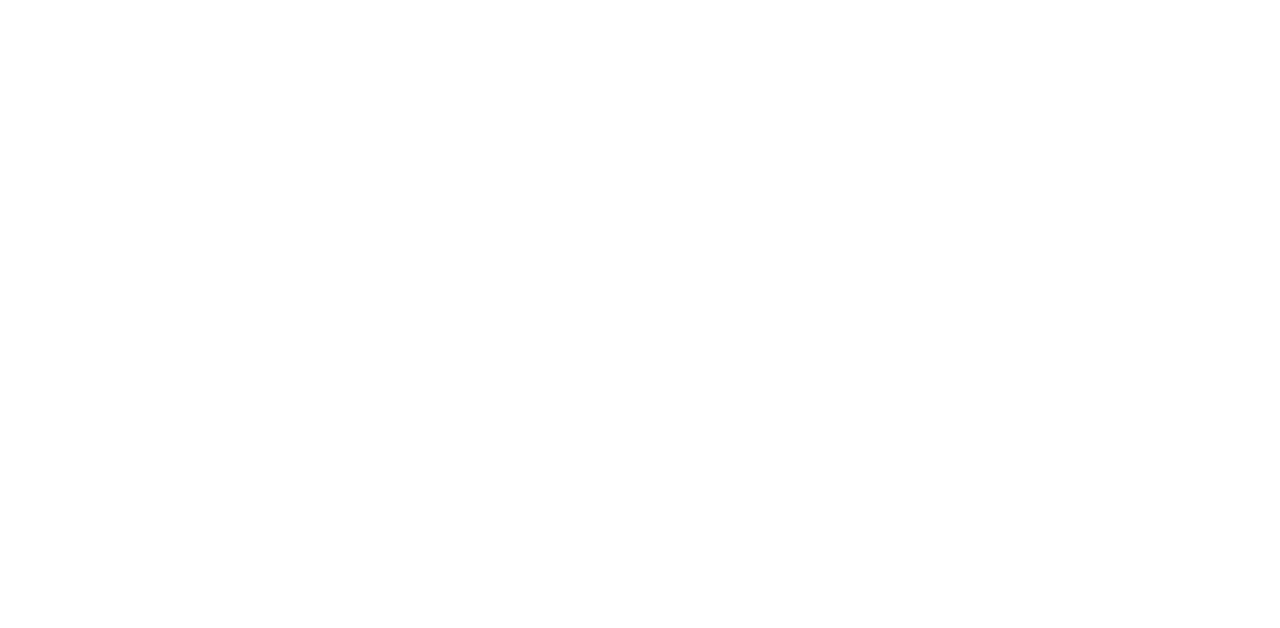
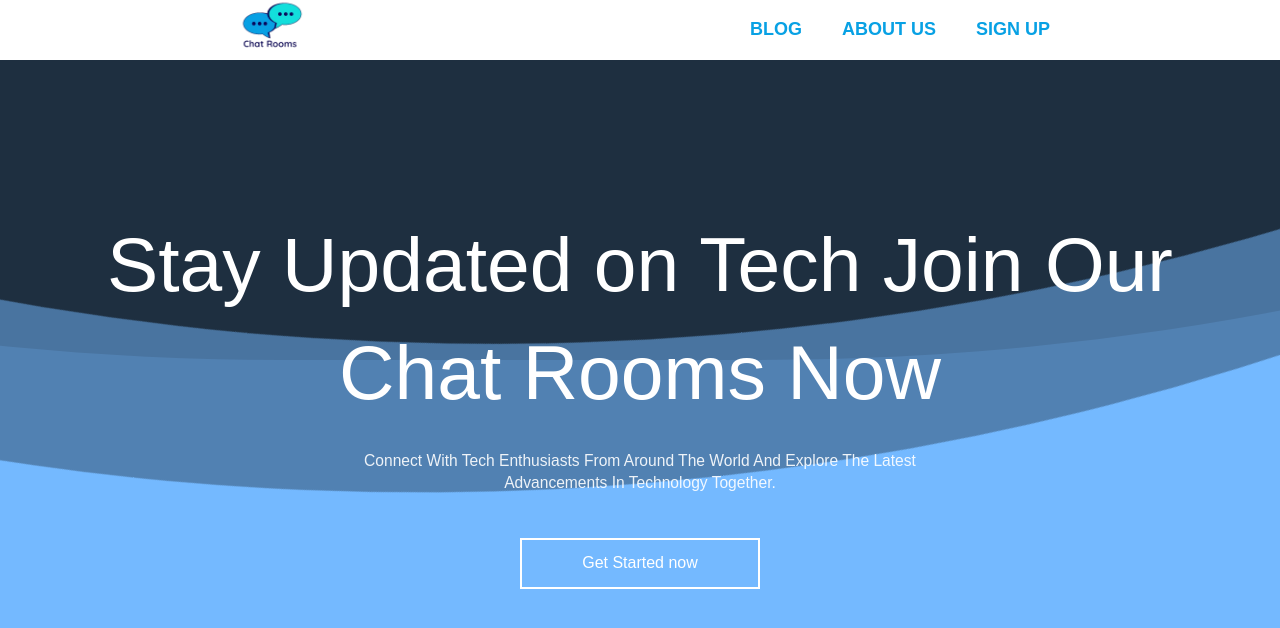
Before and after one commit to NassimeElkamari/Chat-App, a plain HTML site: page public/index.html in a window 1280 px wide. Drawn offline with Linux system fonts and the light colour scheme; a web font is replaced by a local one.

Commit message:
creat herosction for chat project

```diff
--- a/public/index.html
+++ b/public/index.html
@@ -2,10 +2,34 @@
 <html lang="en">
 <head>
     <meta charset="UTF-8">
-    <meta name="viewport" content="width=device-width, initial-scale=1.0">
-    <title>chat app</title>
+    <title>Chat Rooms for Latest Technology</title>
+    <link rel="preconnect" href="https://fonts.googleapis.com">
+<link rel="preconnect" href="https://fonts.gstatic.com" crossorigin>
+<link href="https://fonts.googleapis.com/css2?family=Anta&display=swap" rel="stylesheet">
+    <link rel="stylesheet" href="style.css">
 </head>
 <body>
+    <div class="navbar">
+        <a href=""><img src="img/Chat_Rooms.png" alt=""></a>
 
+        <div class="nav-links">
+          <a href="#">Blog</a>
+          <a href="#">About Us</a>
+          <a href="#">Sign Up</a>
+        </div>
+      </div>
+    <div class='code'>
+        <header class='content'>
+            <h1 class='title'>Stay Updated on Tech Join Our Chat Rooms Now</h1>
+            <div class='text'>Connect With Tech Enthusiasts From Around The World And Explore The Latest Advancements In Technology Together.</div>
+        </header>
+        <footer class='footer'>
+            <a class='ripple'>Get Started now</a>
+        </footer>
+
+        <div class='wave'></div>
+        <div class='wave wave2'></div>
+        <div class='wave wave3'></div>
+    </div>
 </body>
 </html>
--- /dev/null
+++ b/public/style.css
@@ -0,0 +1,262 @@
+*,
+*::before,
+*::after {
+    box-sizing: border-box;
+    margin: 0;
+    padding: 0;
+}
+
+.anta-regular {
+    font-family: "Anta", sans-serif;
+    font-weight: 400;
+    font-style: normal;
+  }
+
+html,
+body {
+    font-size: 12px;
+    font-family: "Anta", sans-serif;
+    overflow: hidden;
+    text-align: center;
+    line-height: 1.4;
+    overflow: hidden;
+    width: 100%;
+}
+
+.code,
+html,
+body {
+    height: 100vh;
+}
+
+.navbar {
+    display: flex;
+    justify-content: space-around;
+    align-items: center;
+    position: fixed;
+    width:100%;
+    padding: 10px 20px;
+    background-color: #ffff;
+    z-index: 1000;
+    height:60px
+  }
+
+  .navbar img {
+    height: 120px; /* Set image height */
+  }
+
+  .nav-links {
+    display: flex;
+    margin-left: 20px; /* Adjust the margin as needed */
+  }
+
+  .nav-links a {
+    position: relative;
+    display: block;
+    text-transform: uppercase;
+    margin: 20px 0;
+    padding: 10px 20px;
+    text-decoration: none;
+    color: #08a1e4;;
+
+    font-size: 18px;
+    font-weight: 600;
+    transition: 0.5s;
+    z-index: 1;
+  }
+
+  .nav-links a:before {
+    content: '';
+    position: absolute;
+    top: 0;
+    left: 0;
+    width: 100%;
+    height: 100%;
+    border-top: 2px solid #262626;
+    border-bottom: 2px solid #262626;
+    transform: scaleY(2);
+    opacity: 0;
+    transition: 0.3s;
+  }
+
+  .nav-links a:after {
+    content: '';
+    position: absolute;
+    top: 2px;
+    left: 0;
+    width: 100%;
+    height: 100%;
+    background-color: #1d2f40;;
+    transform: scale(0);
+    opacity: 0;
+    transition: 0.3s;
+    z-index: -1;
+  }
+
+  .nav-links a:hover {
+    color: #fff;
+  }
+
+  .nav-links a:hover:before {
+    transform: scaleY(1);
+    opacity: 1;
+  }
+
+  .nav-links a:hover:after {
+    transform: scaleY(1);
+    opacity: 1;
+  }
+
+
+
+@keyframes charge {
+    from {
+        transform: translateY(2rem);
+        opacity: 0
+    }
+    to {
+        transform: translateY(0);
+        opacity: 1
+    }
+}
+
+@keyframes wave {
+    from {
+        transform: rotate(0deg)
+    }
+    to {
+        transform: rotate(360deg)
+    }
+}
+
+.content {
+    color: #fff;
+    font-weight: 300;
+    padding: 0 2rem
+}
+
+.content,
+.footer {
+    width: 100%;
+    position: relative;
+    z-index: 100;
+}
+
+.code,
+.content,
+.footer {
+    display: flex;
+    align-items: center;
+    justify-content: center
+}
+
+.code,
+.content {
+    flex-direction: column
+}
+
+.footer {
+    flex-wrap: wrap;
+    max-width: 600px;
+    opacity: 0;
+    animation: charge .5s .5s forwards
+}
+
+.subtitle,
+.title {
+    margin: 0
+}
+
+.footer a {
+    text-decoration: none;
+    width: 40%;
+    padding: 12px 18px;
+    font-size: 16px;
+    margin: 20px auto 0 auto;
+    cursor: pointer;
+    color: #fff;
+    border: 2px solid;
+    outline: none;
+    transition: all 0.3s ease-in-out;
+}
+
+.footer a:hover {
+    background-color: #fff;
+    color: #222;
+    border-color: #fff;
+    border-radius: 50px;
+
+}
+
+.subtitle,
+.text,
+.title {
+    backface-visibility: hidden;
+}
+
+.title {
+    font-size: 6.4rem;
+    font-weight: 400;
+    opacity: 0;
+    animation: charge .5s forwards
+}
+
+.text {
+    max-width: 50rem;
+    font-weight: 400;
+    padding: 2rem 0;
+    font-size: 1.3rem;
+    color: rgba(255, 255, 255, .9);
+    opacity: 0;
+    animation: charge .5s .3s forwards
+}
+
+.wave {
+    opacity: .6;
+    position: absolute;
+    bottom: 40%;
+    left: 50%;
+    width: 6000px;
+    height: 6000px;
+    background-image: url(portrait-of-woman-holding-a-laptop-D748DGQ.jpg);
+    margin-left: -3000px;
+    transform-origin: 50% 48%;
+    border-radius: 46%;
+    animation: wave 12s infinite linear;
+    pointer-events: none
+}
+
+.wave2 {
+    animation: wave 28s infinite linear;
+    opacity: .3
+}
+
+.wave3 {
+    animation: wave 20s infinite linear;
+    opacity: .1
+}
+
+.wave {
+    background: #000
+}
+
+.code {
+    position: relative;
+    background-color: #74b9ff;
+    z-index: 999
+}
+
+.ripple {
+    background-position: center;
+    transition: background 0.8s
+}
+
+.ripple:hover {
+    background: #37474F radial-gradient(circle, transparent 1%, #263238 1%) center/15000%;
+}
+
+.ripple:active {
+    background-color: #37474F;
+    background-size: 100%;
+    transition: background 0s;
+}
```
Also changed, not shown: public/img/Chat_Rooms.png (added).
